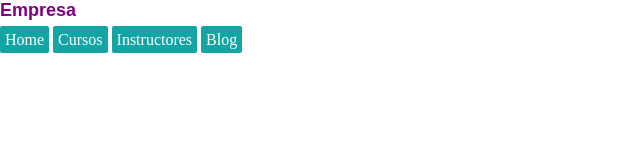
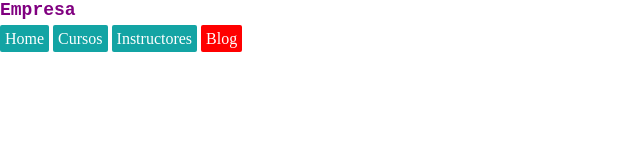
Before and after one commit to Pariente1/Curso-HTML-CSS-con-Degranda, a plain HTML site: page ClasesCss/Clase_Especificidad/index.html in a window 1280 px wide. Shown: the whole page, without its empty margins (0-640 px from the left). Drawn offline with Linux system fonts and the light colour scheme.

Commit message:
Clase de Especificidad en CSS

```diff
--- a/ClasesCss/Clase_Especificidad/index.html
+++ b/ClasesCss/Clase_Especificidad/index.html
@@ -16,7 +16,7 @@
                     <li><a href="">Home</a></li>
                     <li><a href="">Cursos</a></li>
                     <li><a href="">Instructores</a></li>
-                    <li><a href="">Blog</a></li>
+                    <li><a href="" class="Blog">Blog</a></li>
                 </ul>
             </nav>
         </nav>
--- a/ClasesCss/Clase_Especificidad/style.css
+++ b/ClasesCss/Clase_Especificidad/style.css
@@ -10,29 +10,30 @@ h1 {
     margin-bottom: 10px;
 }
 
-#page-title {
+.title {
     font-family: Arial, Helvetica, sans-serif;
-}
-
-.title {
     font-size: 18px;
     font-family: monospace;
 }
 
-#main-nav {
+.nav {
     margin-top: 10px;
     list-style: none;
     padding-left: 0px;
 }
 
-#main-nav li {
+.nav li {
     display: inline-block;
 }
 
-#main-nav a {
+.nav a {
     color: white;
     background: #13a4a4;
     padding: 5px;
     border-radius: 2px;
     text-decoration: none;
 }
+
+.nav .Blog{
+    background-color: red;
+}
```
